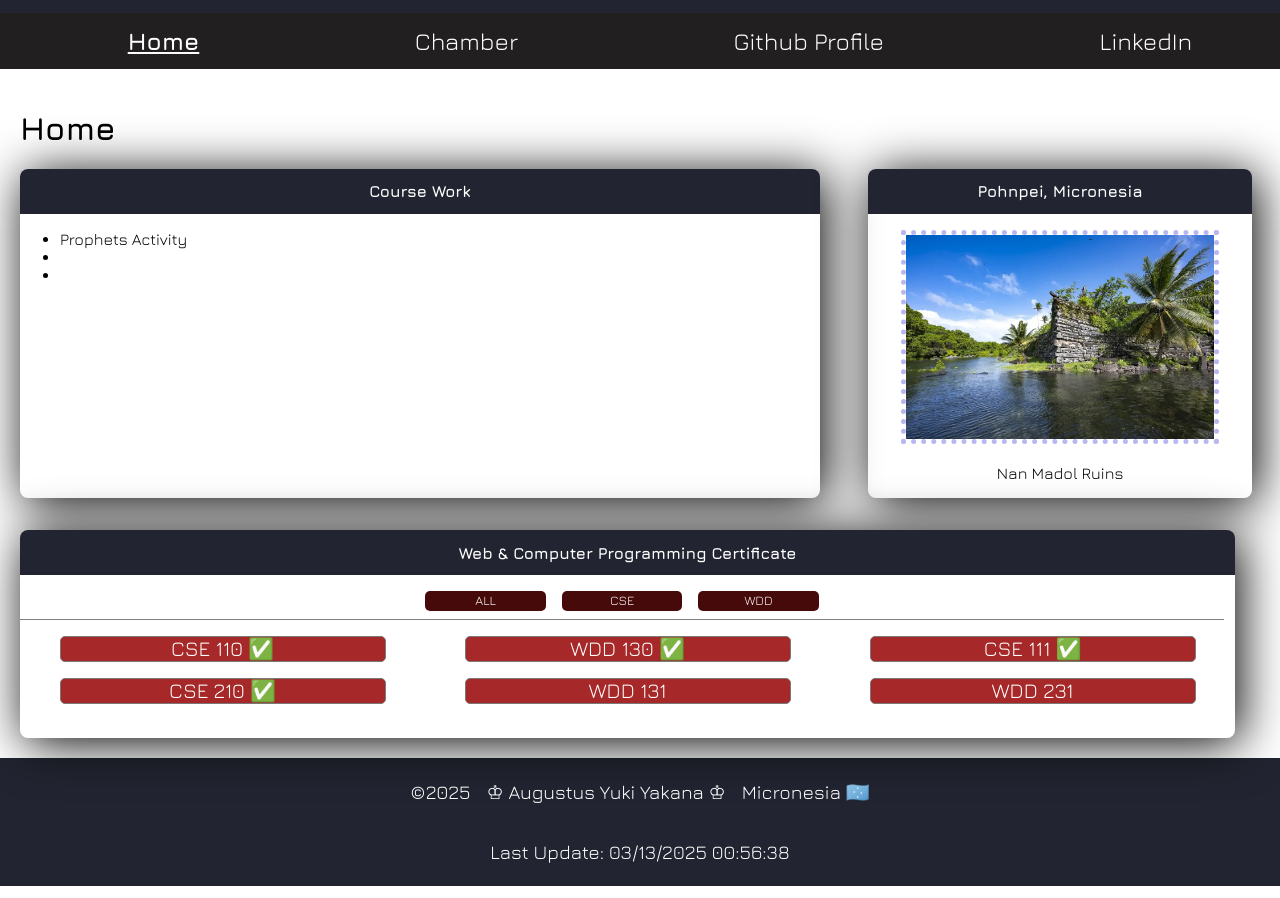
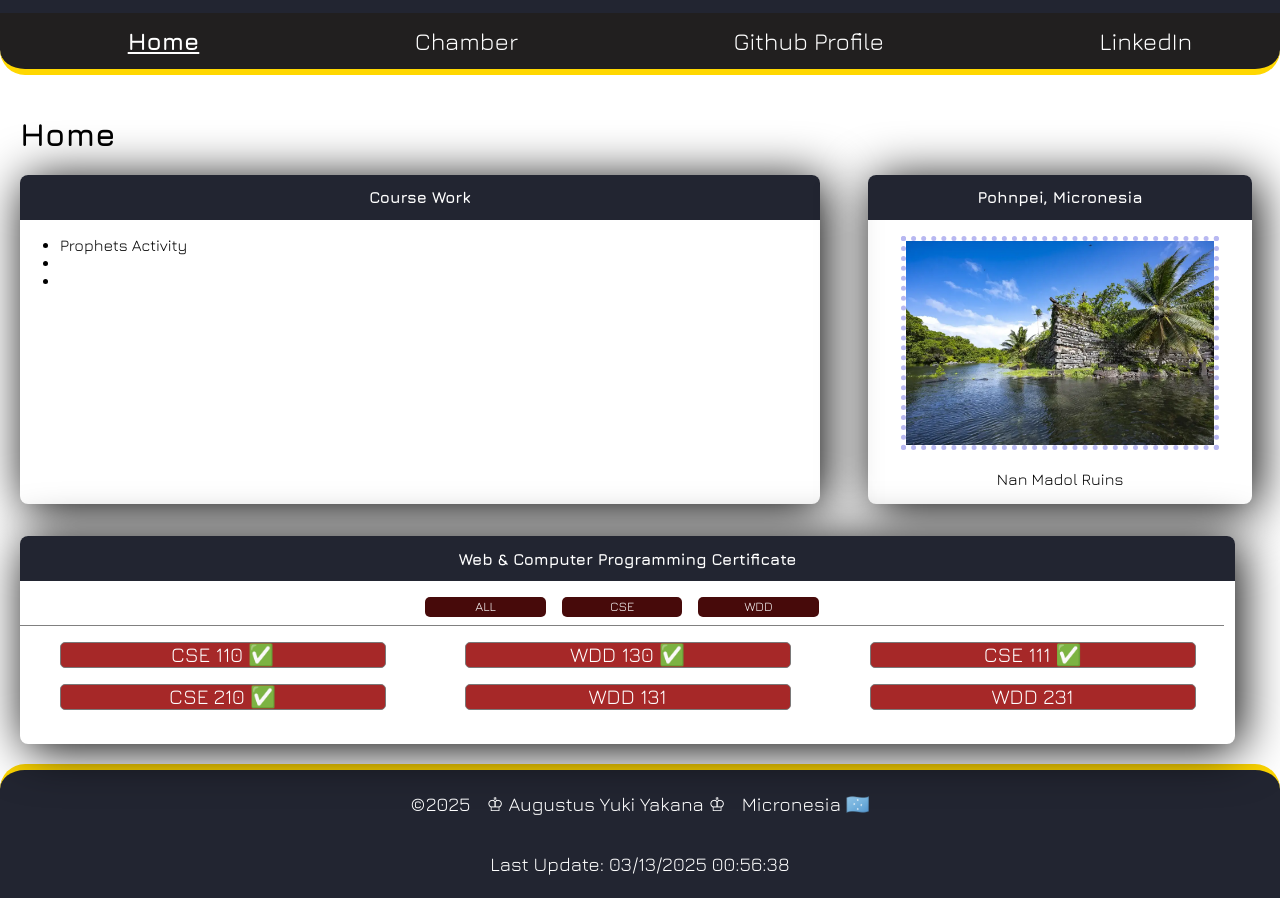
Before and after one commit to augustusyakana/wdd231, a plain HTML site: page index.html in a window 1280 px wide. Shown: the part 175-1073 px from the top of the page. Drawn offline with nearby package versions, Linux system fonts and the light colour scheme.

Commit message:
css edits

```diff
--- a/styles/larger.css
+++ b/styles/larger.css
@@ -18,7 +18,9 @@
     max-width: none;
     height: 3.5rem;
     transition: none;
-
+    border-bottom-left-radius: 25px;
+    border-bottom-right-radius: 25px;
+    border-bottom: 6px solid gold;
 }
 
 .off-screen ul {
@@ -112,3 +114,9 @@ footer {
     transform: rotate(5deg);
     transition: 1s ease;
 }
+
+footer {
+    border-top-right-radius: 25px;
+    border-top-left-radius: 25px;
+    border-top: 6px solid gold;
+}
```
